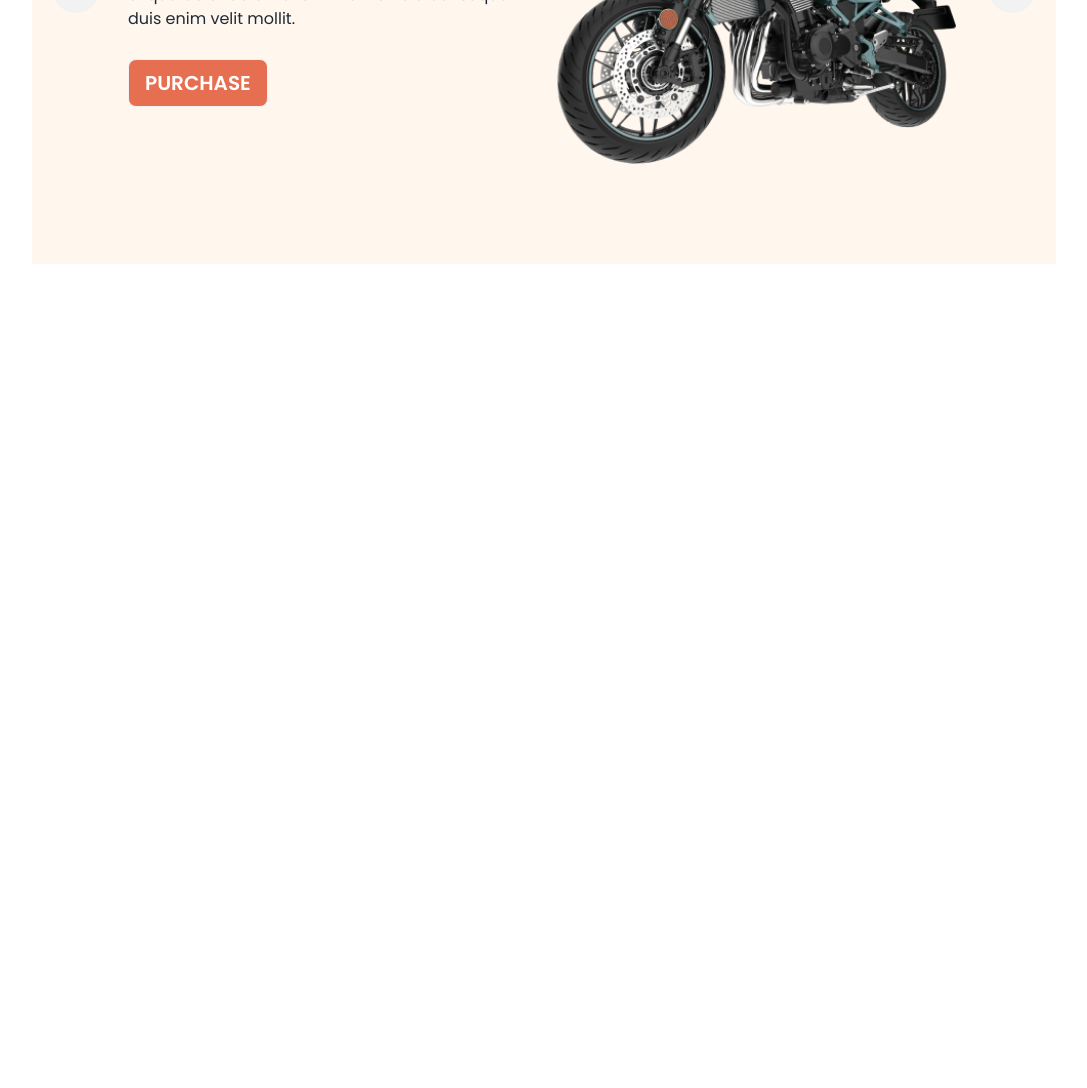
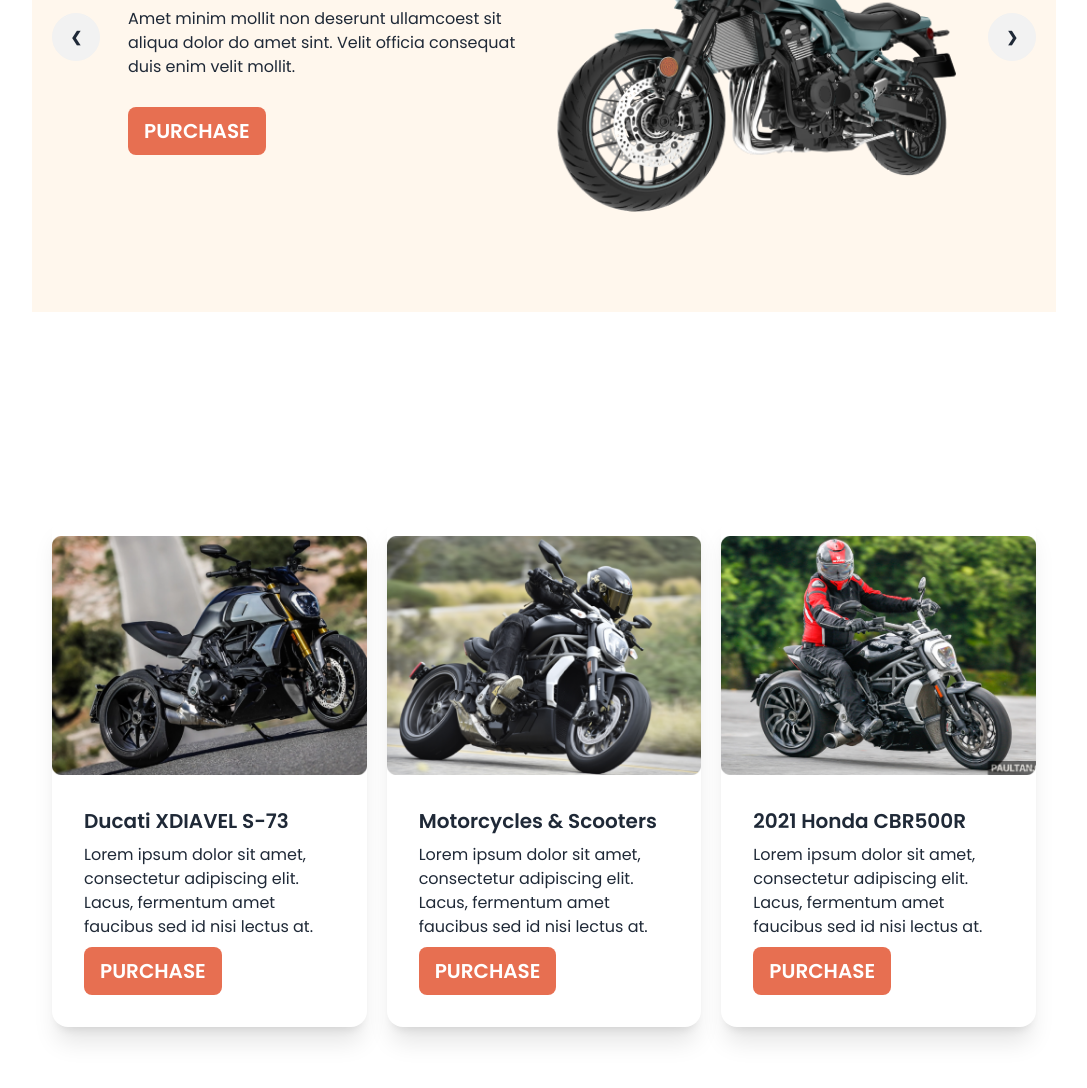
Before and after one commit to niladhikari/Biker-zone, a plain HTML site: page index.html in a window 1280 px wide. Shown: the part 358-1446 px from the top of the page, without its empty margins (96-1183 px from the left). Before the commit the page ends 800 px from the top, so only its background shows below. Drawn offline with nearby package versions, Linux system fonts and the light colour scheme.

Commit message:
add the latest bike section with responsive

```diff
--- a/index.html
+++ b/index.html
@@ -42,7 +42,7 @@
 <body class="font">
     <!-- lg:px-32 -->
     <header class="md:container md:mx-auto lg:px-32">
-        <nav>
+        <nav class="">
             <div class="navbar bg-base-100">
                 <div class="flex-1">
                     <div class="dropdown">
@@ -72,19 +72,20 @@
                     </ul>
                 </div>
                 <div class="">
-                    <a class="btn text-xl text-white bg-bike-primary">LogIN</a>
+                    <a class="btn text-xl text-white bg-bike-primary border-0">LogIN</a>
                 </div>
             </div>
         </nav>
 
         <!-- carousel ui start -->
-        <div class="carousel w-full bg-orange-50  lg:h-[550px]">
+        <div class="carousel w-full bg-orange-50  lg:h-[550px] mt-12">
             <div id="slide1" class="carousel-item relative w-full">
                 <div class="flex flex-col md:flex-row items-center p-5 md:p-24">
                     <div class="space-y-4 md:space-y-7 md:flex-1 pb-5">
                         <h1 class="text-4xl  font-bold text-[#000]">Ride-on R15 V4 <br> with Smile</h1>
-                        <p class=" text-base">Amet minim mollit non deserunt ullamcoest sit aliqua dolor do amet sint. Velit officia consequat duis enim velit mollit.</p>
-                        <button class="btn text-xl text-white bg-bike-primary">Purchase</button>
+                        <p class=" text-base">Amet minim mollit non deserunt ullamcoest sit aliqua dolor do amet sint.
+                            Velit officia consequat duis enim velit mollit.</p>
+                        <button class="btn text-xl text-white bg-bike-primary border-0">Purchase</button>
                     </div>
                     <div class="md:flex-1">
                         <img src="/images/slider/bike1.png" class="w-full" />
@@ -99,8 +100,9 @@
                 <div class="flex flex-col md:flex-row items-center p-5 md:p-24">
                     <div class="space-y-4 md:space-y-7 md:flex-1 pb-5">
                         <h1 class="text-4xl  font-bold text-[#000]">Ride-on R15 V4 <br> with Smile</h1>
-                        <p class=" text-base">Amet minim mollit non deserunt ullamcoest sit aliqua dolor do amet sint. Velit officia consequat duis enim velit mollit.</p>
-                        <button class="btn text-xl text-white bg-bike-primary">Purchase</button>
+                        <p class=" text-base">Amet minim mollit non deserunt ullamcoest sit aliqua dolor do amet sint.
+                            Velit officia consequat duis enim velit mollit.</p>
+                        <button class="btn text-xl text-white bg-bike-primary border-0">Purchase</button>
                     </div>
                     <div class="md:flex-1">
                         <img src="/images/slider/bike2.png" class="w-full" />
@@ -115,8 +117,9 @@
                 <div class="flex flex-col md:flex-row items-center p-5 md:p-24">
                     <div class="space-y-4 md:space-y-7 md:flex-1 pb-5">
                         <h1 class="text-4xl  font-bold text-[#000]">Ride-on R15 V4 <br> with Smile</h1>
-                        <p class=" text-base">Amet minim mollit non deserunt ullamcoest sit aliqua dolor do amet sint. Velit officia consequat duis enim velit mollit.</p>
-                        <button class="btn text-xl text-white bg-bike-primary">Purchase</button>
+                        <p class=" text-base">Amet minim mollit non deserunt ullamcoest sit aliqua dolor do amet sint.
+                            Velit officia consequat duis enim velit mollit.</p>
+                        <button class="btn text-xl text-white bg-bike-primary border-0">Purchase</button>
                     </div>
                     <div class="md:flex-1">
                         <img src="/images/slider/bike3.png" class="w-full" />
@@ -131,8 +134,9 @@
                 <div class="flex flex-col md:flex-row items-center p-5 md:p-24">
                     <div class="space-y-4 md:space-y-7 md:flex-1 pb-5">
                         <h1 class="text-4xl  font-bold text-[#000]">Ride-on R15 V4 <br> with Smile</h1>
-                        <p class=" text-base">Amet minim mollit non deserunt ullamcoest sit aliqua dolor do amet sint. Velit officia consequat duis enim velit mollit.</p>
-                        <button class="btn text-xl text-white bg-bike-primary">Purchase</button>
+                        <p class=" text-base">Amet minim mollit non deserunt ullamcoest sit aliqua dolor do amet sint.
+                            Velit officia consequat duis enim velit mollit.</p>
+                        <button class="btn text-xl text-white bg-bike-primary border-0">Purchase</button>
                     </div>
                     <div class="md:flex-1">
                         <img src="/images/slider/bike4.png" class="w-full" />
@@ -147,7 +151,55 @@
     </header>
 
     <main class="md:container md:mx-auto lg:px-32">
+        <section>
+            <!-- Fetured Bikes In This Year -->
 
+        </section>
+
+        <section class=" my-24">
+            <!-- latest Bikes -->
+            <h3 class=" text-5xl font-semibold text-center mb-10 text-[#FFFFFF]">Latest Bikes</h3>
+
+            <div class="grid md:grid-cols-2 lg:grid-cols-3 p-5 gap-5">
+                <!-- first bike -->
+                <div class="card  bg-[#FFFFFF] shadow-xl">
+                    <figure><img class="pt-5" src="/images/others/latest1.png" alt="Shoes" /></figure>
+                    <div class="card-body">
+                        <h2 class="card-title">Ducati XDIAVEL S-73</h2>
+                        <p>Lorem ipsum dolor sit amet, consectetur adipiscing elit. Lacus, fermentum amet faucibus sed id nisi lectus at.</p>
+                        <div class="card-actions">
+                            <button class="btn text-xl text-white bg-bike-primary border-0">Purchase</button>
+                        </div>
+                    </div>
+                </div>
+
+                <!-- second bike -->
+                <div class="card  bg-[#FFFFFF] shadow-xl">
+                    <figure><img class="pt-5" src="/images/others/latest2.png" alt="Shoes" /></figure>
+                    <div class="card-body">
+                        <h2 class="card-title">Motorcycles & Scooters</h2>
+                        <p>Lorem ipsum dolor sit amet, consectetur adipiscing elit. Lacus, fermentum amet faucibus sed id nisi lectus at.</p>
+                        <div class="card-actions">
+                            <button class="btn text-xl text-white bg-bike-primary border-0">Purchase</button>
+                        </div>
+                    </div>
+                </div>
+
+                <!-- Third bike -->
+                <div class="card  bg-[#FFFFFF] shadow-xl">
+                    <figure><img class="pt-5" src="/images/others/latest3.png" alt="Shoes" /></figure>
+                    <div class="card-body">
+                        <h2 class="card-title">2021 Honda CBR500R</h2>
+                        <p>Lorem ipsum dolor sit amet, consectetur adipiscing elit. Lacus, fermentum amet faucibus sed id nisi lectus at.</p>
+                        <div class="card-actions">
+                            <button class="btn text-xl text-white bg-bike-primary border-0">Purchase</button>
+                        </div>
+                    </div>
+                </div>
+
+
+            </div>
+        </section>
     </main>
 
     <footer>
```
